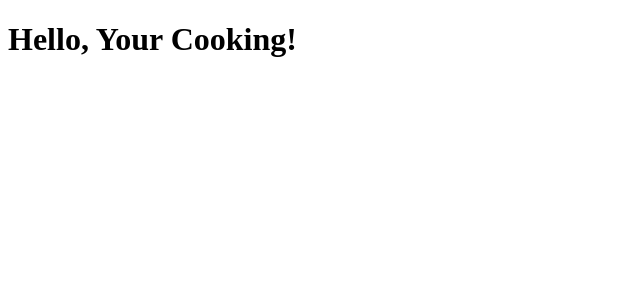
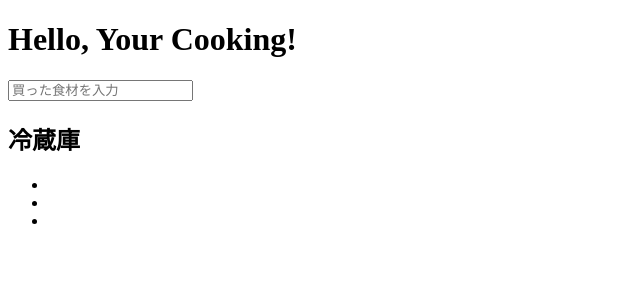
Before and after one commit to nishimura55/your_cooking, a React app in the folder frontend/: page / in a window 1280 px wide. Shown: the top 300 px of the page, without its empty margins (0-640 px from the left). Built offline with nearby package versions, Linux system fonts and the light colour scheme; the HTML template or start-up script is replaced by a standard one.

Commit message:
簡単にコンポーネント化

```diff
--- /dev/null
+++ b/frontend/src/components/App.js
@@ -0,0 +1,19 @@
+import React from 'react';
+import {Header} from './Header';
+
+export const App = () => {
+  return (
+    <>
+      <Header />
+      <input placeholder="買った食材を入力"/>
+      <div>
+        <h2>冷蔵庫</h2>
+        <ul>
+          <li></li>
+          <li></li>
+          <li></li>
+        </ul>
+      </div>
+    </>
+  )
+};
--- /dev/null
+++ b/frontend/src/components/Header.js
@@ -0,0 +1,9 @@
+import React from 'react';
+
+export const Header = () => {
+  return (
+    <>
+      <h1>Hello, Your Cooking!</h1>
+    </>
+  )
+};
--- a/frontend/src/index.js
+++ b/frontend/src/index.js
@@ -1,12 +1,5 @@
-import React, { Component } from 'react';
+import React from 'react';
 import ReactDOM from 'react-dom';
-
-const App = () => {
-  return (
-    <>
-      <h1>Hello, Your Cooking!</h1>
-    </>
-  )
-};
+import {App} from './components/App';
 
 ReactDOM.render(<App/>, document.getElementById('app'));
```
